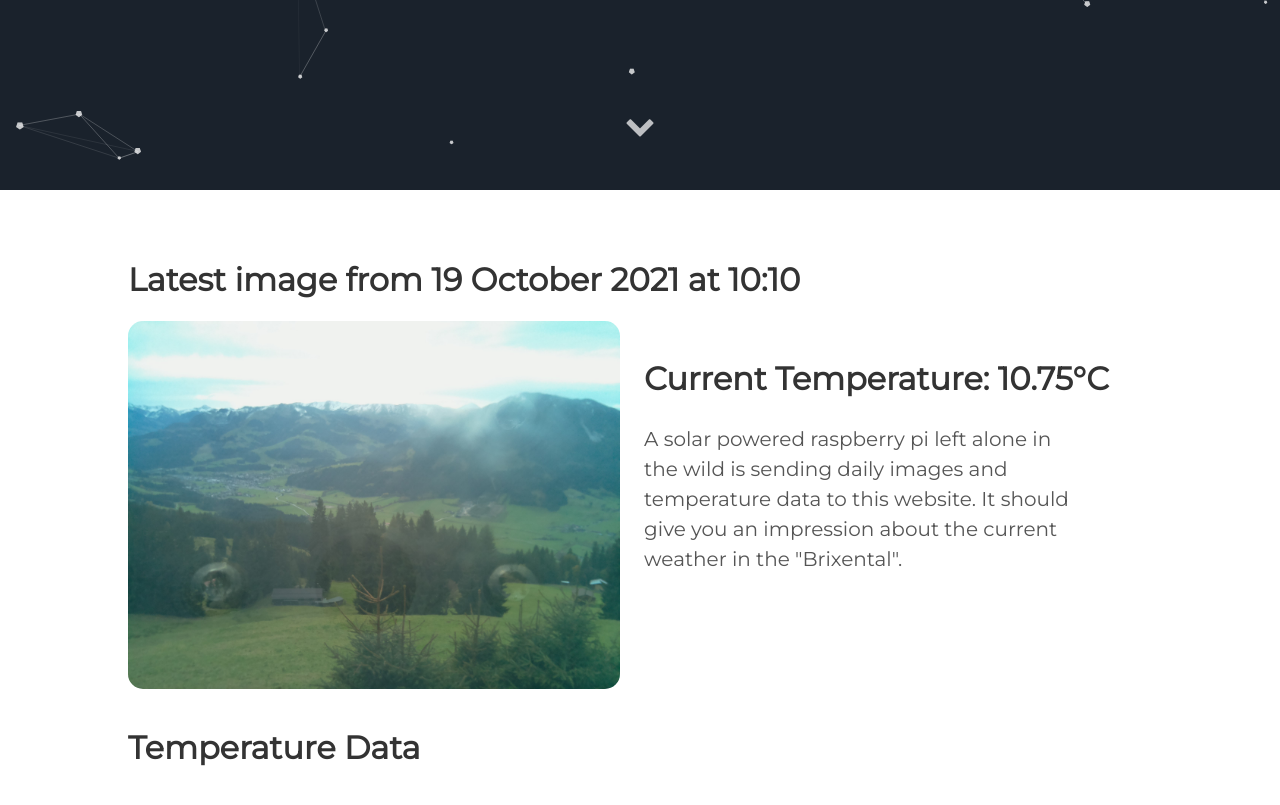
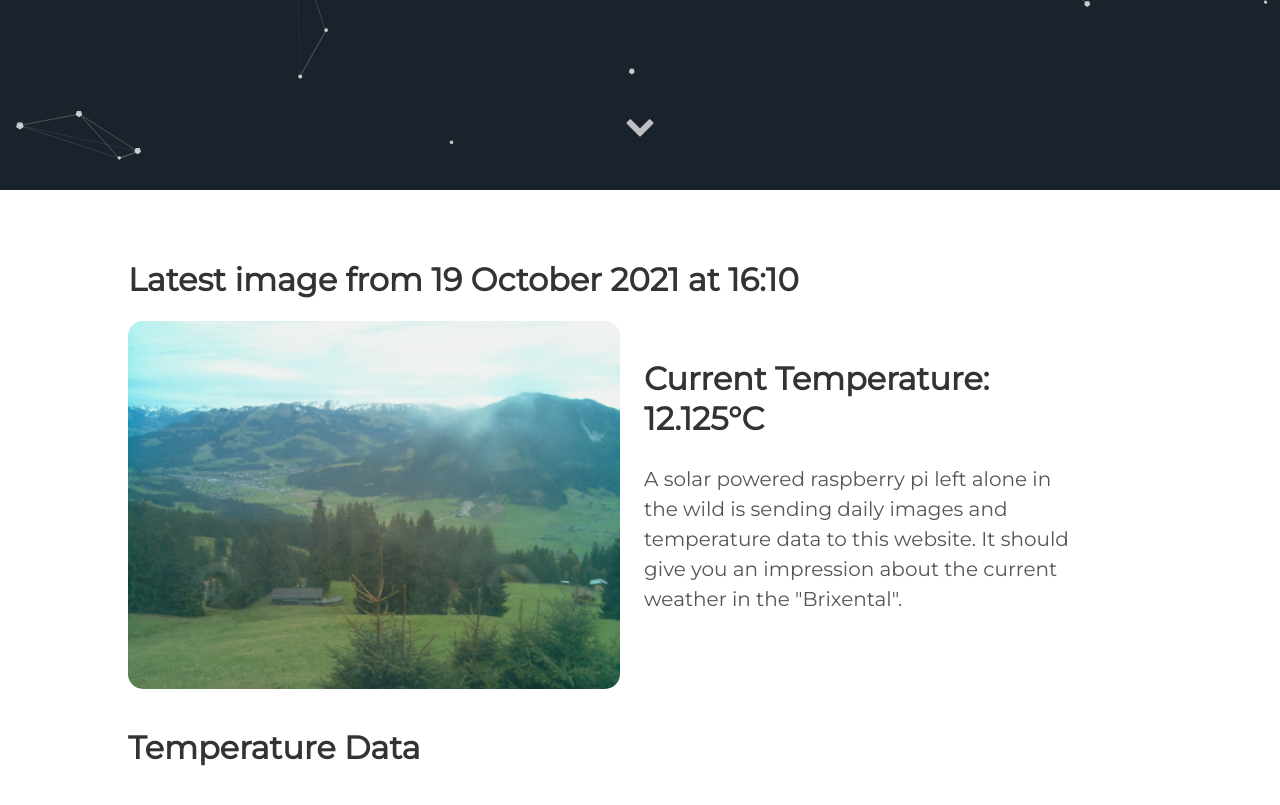
Before and after one commit to vektorious/vektorious.github.io, a Jekyll site: the page built from resources/huette.md, in a window 1280 px wide and 900 px high, scrolled down 710 px. Shown: the top 805 px of the window. Built offline with Jekyll 4.4.1, drawn with Linux system fonts in a browser that asks for light colours.

Commit message:
I'm a bot beep boop

```diff
--- a/resources/huette.md
+++ b/resources/huette.md
@@ -6,13 +6,13 @@ image: '/assets/img/'
 description: 'Live image from the Austrian alps'
 twitter_text: ' '
 ---
-## Latest image from 19 October 2021 at 10:10
+## Latest image from 19 October 2021 at 16:10
 <div class="huette">
   <div class="huette-image">
     <img src="{{ "/assets/img/huette.jpg" | prepend: site.baseurl }}">
   </div>
   <div class="huette-text">
-        <h2>Current Temperature: 10.75°C</h2>
+        <h2>Current Temperature: 12.125°C</h2>
         <p>A solar powered raspberry pi left alone in the wild is sending daily images and temperature data to this website. It should give you an impression about the current weather in the "Brixental".</p>
 
   </div>
```
Also changed, not shown: rpi-script/2021-10-19_160918.txt (renamed from rpi-script/2021-10-19_100917.txt, +5 -5 lines), rpi-script/huette.md (+2 -2 lines), assets/img/huette.jpg, assets/img/temp_plot.png, rpi-script/temp_plot.png, 1 other file.
